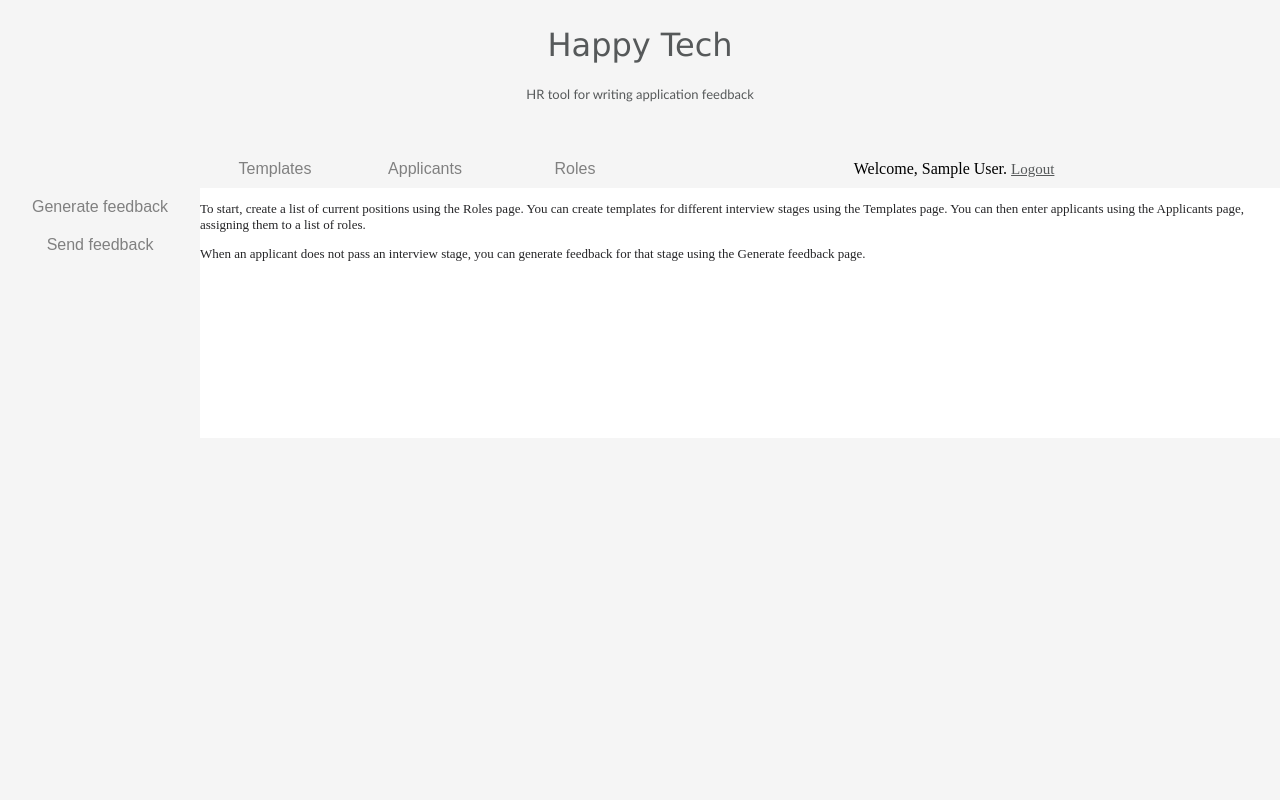
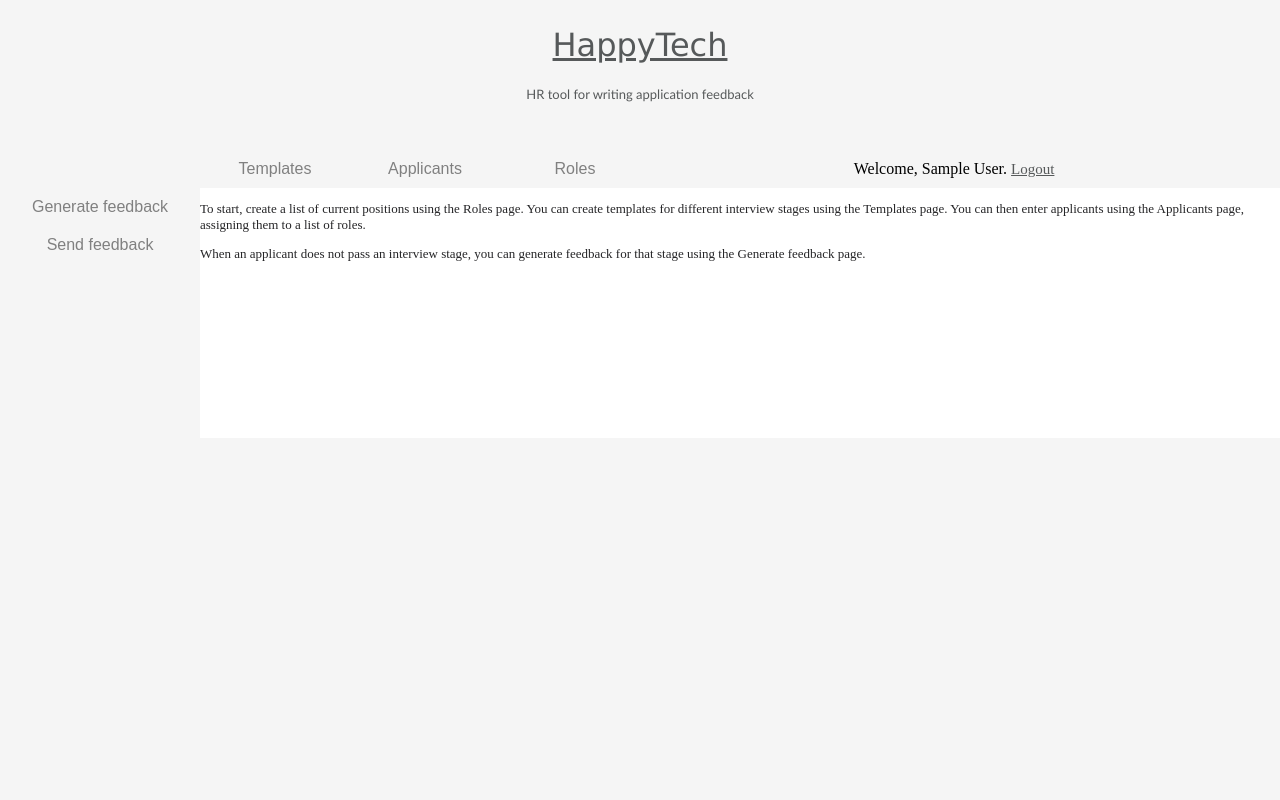
Before and after one commit to TayaV60/Web_dev_proj, a PHP site: page /index.php in a window 1280 px wide. Run offline with PHP 8.4, Linux system fonts and the light colour scheme; the visitor is signed in with stand-in values (Sample User, id 1).

Commit message:
Make header title go home when clicked

```diff
--- a/forms.css
+++ b/forms.css
@@ -1,3 +1,7 @@
+:root {
+  --link-color: #56595a;
+}
+
 body {
   font-family: 'Times New Roman', Times, serif;
   background-color:whitesmoke;
@@ -141,15 +145,19 @@ th, td {
   list-style: none;
 }
 
+a.titlelinks {
+  color: var(--link-color);
+}
+
 a.links {
   font-size: 15px;
-  color: #56595a;
+  color: var(--link-color);
 }
 
-a.links:hover{
+a.links:hover, a.titlelinks:hover {
   color: black;
 }
 
 .welcome {
-  color: #56595a;
+  color: var(--link-color);
 }
--- a/page_elements/Page.php
+++ b/page_elements/Page.php
@@ -46,7 +46,7 @@ class Page
             <body>
 
                 <div class='header'>
-                    <h1>Happy Tech</h1>
+                    <h1><a href='index.php' class='titlelinks' >HappyTech</a></h1>
                     <h3>HR tool for writing application feedback</h3>
                 </div>
                 $top_menu $logout
```
